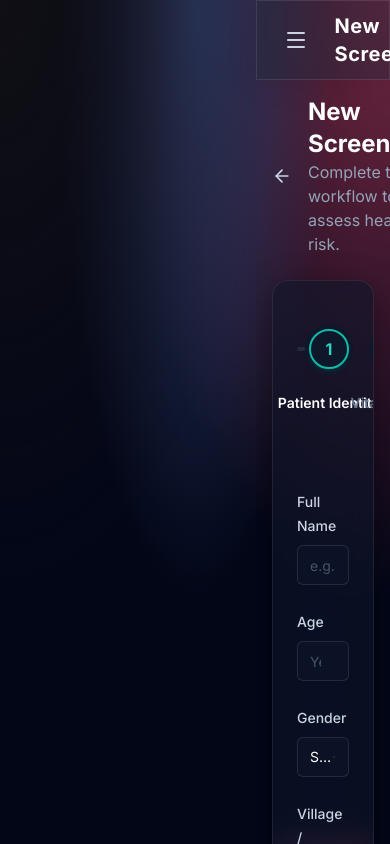
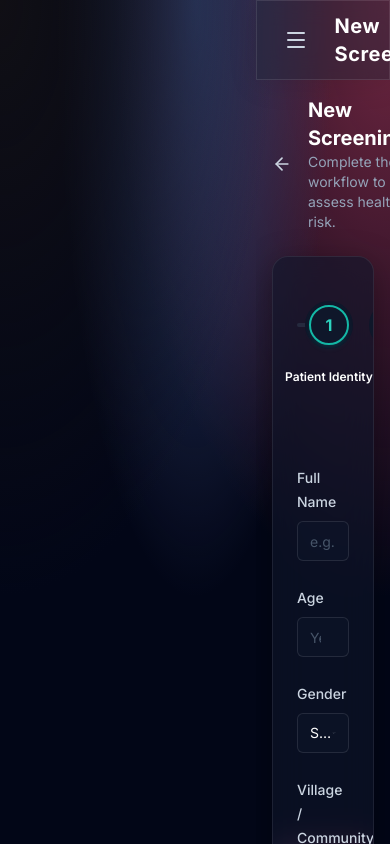
Before and after one commit to shoibahmad/RuralHealth, a React (Vite) app in the folder frontend/: page /dashboard/screen in a window 390 px wide. Shown: the top 844 px of the page. Built offline with nearby package versions, Linux system fonts and the light colour scheme; sample sign-in values are in the browser's storage.

Commit message:
Fix: Responsiveness of Screening Wizard on mobile devices

```diff
--- a/frontend/src/components/ui/wizard-steppers.tsx
+++ b/frontend/src/components/ui/wizard-steppers.tsx
@@ -22,7 +22,7 @@ export function WizardSteppers({ steps, currentStep }: WizardSteppersProps) {
                     const isCurrent = index === currentStep;
 
                     return (
-                        <div key={index} className="flex flex-col items-center px-2">
+                        <div key={index} className="flex flex-col items-center px-2 relative">
                             {/* Small background patch to hide the line behind the circle */}
                             <div className="bg-slate-900 rounded-full p-1 -my-1 z-0">
                                 <div
@@ -35,11 +35,11 @@ export function WizardSteppers({ steps, currentStep }: WizardSteppersProps) {
                                     {isCompleted ? <Check className="h-5 w-5" /> : <span>{index + 1}</span>}
                                 </div>
                             </div>
-                            <div className="absolute top-14 w-32 text-center mt-2">
-                                <p className={cn("text-sm font-semibold transition-colors duration-300", isCurrent ? "text-white" : "text-slate-500")}>
+                            <div className="absolute top-14 left-1/2 -translate-x-1/2 w-32 text-center mt-2">
+                                <p className={cn("text-xs md:text-sm font-semibold transition-colors duration-300 hidden md:block", isCurrent ? "block text-white" : "text-slate-500")}>
                                     {step.label}
                                 </p>
-                                <p className="text-[10px] uppercase tracking-wider font-medium text-slate-500 hidden sm:block mt-1">{step.description}</p>
+                                <p className="text-[10px] uppercase tracking-wider font-medium text-slate-500 hidden lg:block mt-1">{step.description}</p>
                             </div>
                         </div>
                     )
--- a/frontend/src/pages/ScreeningWizard.tsx
+++ b/frontend/src/pages/ScreeningWizard.tsx
@@ -128,8 +128,8 @@ export function ScreeningWizard() {
                     <ArrowLeft className="h-5 w-5" />
                 </Button>
                 <div>
-                    <h1 className="text-2xl font-bold text-white">New Screening</h1>
-                    <p className="text-slate-400">Complete the workflow to assess health risk.</p>
+                    <h1 className="text-xl md:text-2xl font-bold text-white">New Screening</h1>
+                    <p className="text-sm md:text-base text-slate-400">Complete the workflow to assess health risk.</p>
                 </div>
             </div>
 
```
